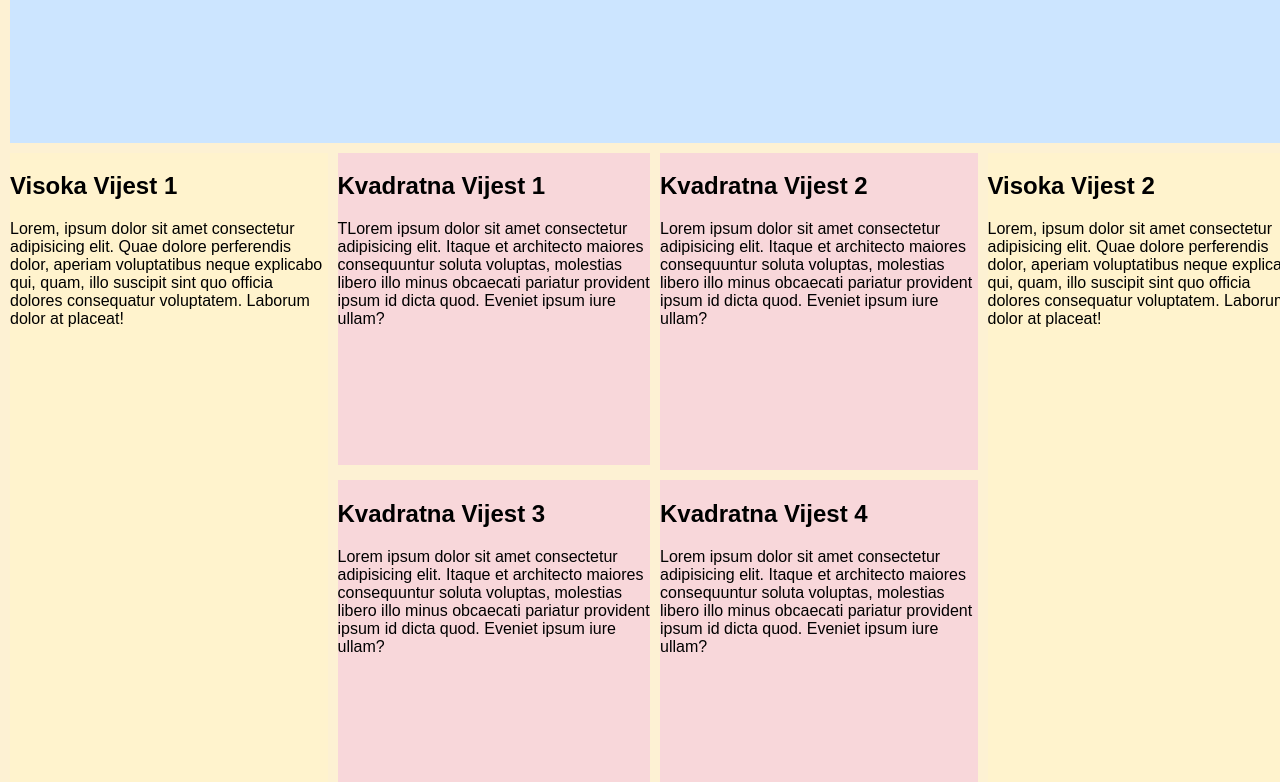
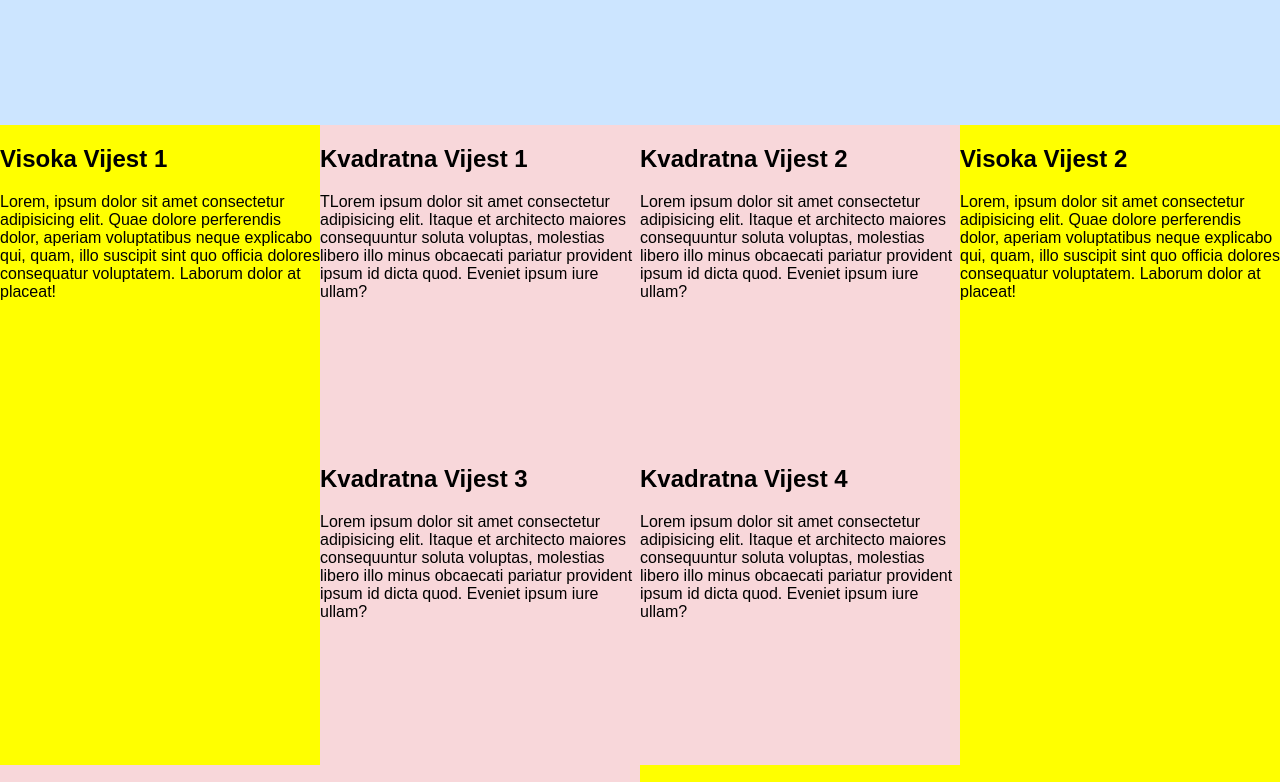
Before and after one commit to aljaljak2/Real-estate-web-app, a plain HTML site: page HTML/vijesti.html in a window 1280 px wide. Shown: the part 580-1362 px from the top of the page. Drawn offline with Linux system fonts and the light colour scheme.

Commit message:
Uradjen 4. zadatak koristenjem grid-template-columns

```diff
--- a/Style/vijesti.css
+++ b/Style/vijesti.css
@@ -5,7 +5,7 @@ body {
     margin: 0;
     padding: 0;
     width: 100%;
-    overflow-x: hidden; /* Prevent horizontal scrolling */
+    overflow-x: hidden;
 }
 
 iframe {
@@ -18,41 +18,37 @@ iframe {
 
 .container {
     display: grid;
-    grid-template-columns: repeat(4, 1fr); /* Four columns on large screens */
-    gap: 10px; /* Space between elements */
+    grid-template-columns: repeat(4, 1fr);
+    /*gap: 10px; */
     width: 100%;
-    max-width: 100vw;
-    padding: 10px;
+    /*padding: 10px;*/
     overflow: hidden;
 }
 
-/* Styles for glavnaVijest */
 .glavnaVijest {
     background-color: #cce5ff;
-    grid-column: span 4; /* Occupies full width of the container */
+    grid-column: span 4;
     aspect-ratio: 2 / 1;
     gap: 0;
 }
 
-/* Styles for visokaVijest */
+
 .visokaVijest {
-    background-color: #fff3cd;
-    grid-column: span 1; /* Occupies one column */
-    grid-row: span 2; /* Occupies two rows */
-   /* padding: 10px;*/
-    aspect-ratio: 1 / 2; /* Maintains 1:2 aspect ratio */
+    background-color: yellow;
+    grid-column: span 1;
+    grid-row: span 2;
+    aspect-ratio: 1 / 2;
 }
 
-/* Styles for kvadratnaVijest */
+
 .kvadratnaVijest {
     background-color: #f8d7da;
-    grid-column: span 1; /* Occupies one column */
-    grid-row: span 1; /* Occupies one row */
-   /* padding: 10px;*/
-    aspect-ratio: 1 / 1; /* Maintains 1:1 aspect ratio */
+    grid-column: span 1;
+    grid-row: span 1;
+
 }
 
-/* Responsive adjustments for screens less than 800px */
+
 @media (max-width: 800px) {
     /*.container{
         grid-template-columns: repeat(2, 1fr);
@@ -61,7 +57,7 @@ iframe {
         aspect-ratio: 1 / 1;
     }
     .visokaVijest, .kvadratnaVijest {
-        grid-column: span 2; /* Take 50% width on smaller screens */
+        grid-column: span 2;
     }
     .visokaVijest{
         grid-row: span 2;
```
